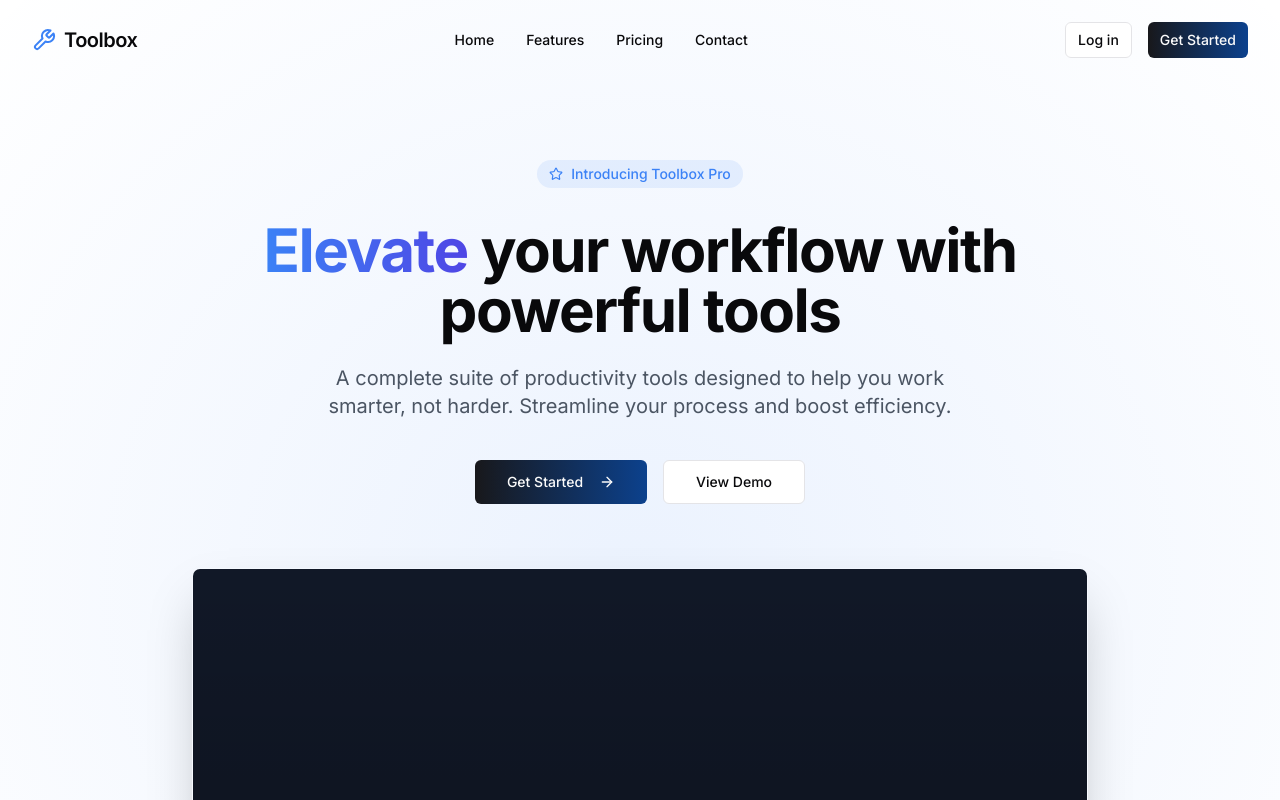
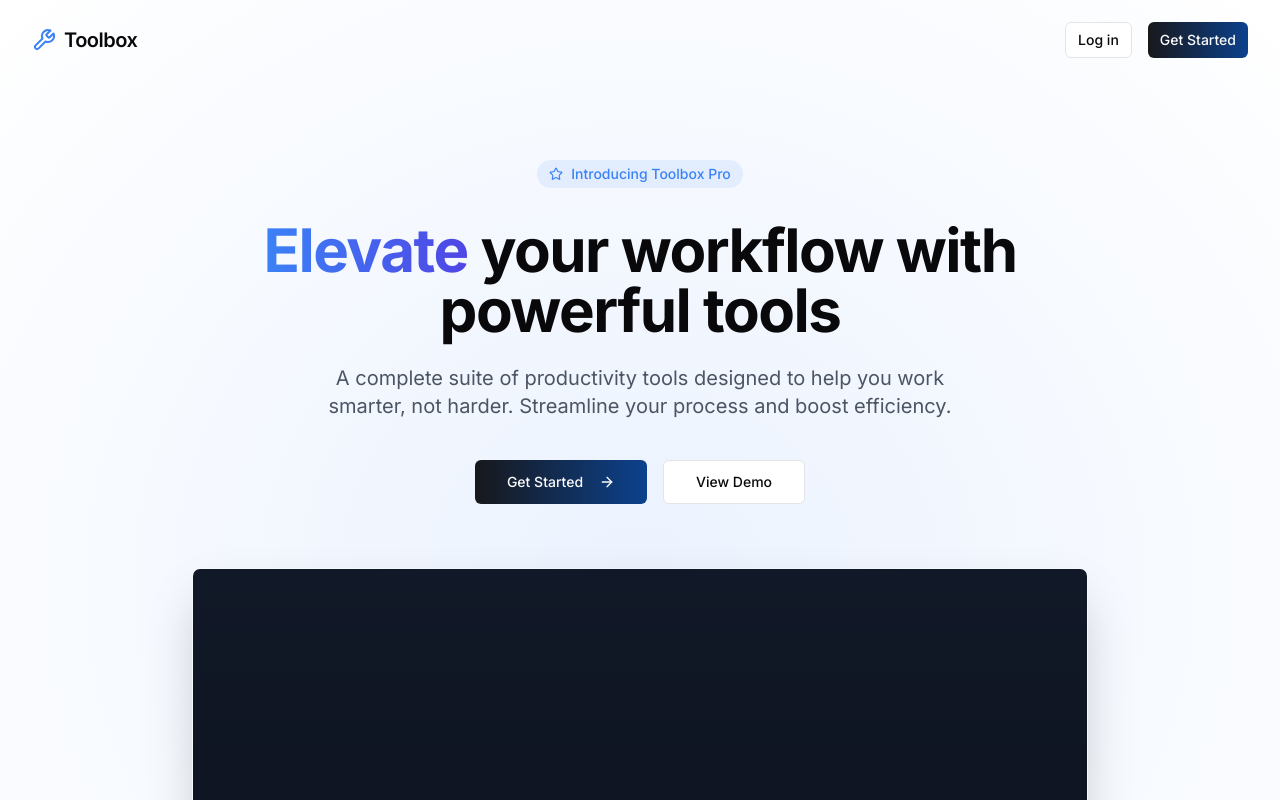
Before and after one commit to muslimmahmoud/vibrant-component-lab, a React (Vite) app: page / in a window 1280 px wide. Shown: the top 800 px of the page. Built offline with nearby package versions, Linux system fonts and the light colour scheme.

Commit message:
Remove unused code

```diff
--- a/src/components/Navbar.tsx
+++ b/src/components/Navbar.tsx
@@ -36,21 +36,6 @@ const Navbar = () => {
         <div className="flex items-center justify-between h-16 md:h-20">
           <Logo />
 
-          <nav className="hidden md:flex items-center space-x-8">
-            <Link to="/" className="text-sm font-medium hover:text-blue-500 transition-colors">
-              Home
-            </Link>
-            <Link to="/#features" className="text-sm font-medium hover:text-blue-500 transition-colors">
-              Features
-            </Link>
-            <Link to="/#pricing" className="text-sm font-medium hover:text-blue-500 transition-colors">
-              Pricing
-            </Link>
-            <Link to="/contact" className="text-sm font-medium hover:text-blue-500 transition-colors">
-              Contact
-            </Link>
-          </nav>
-
           <div className="hidden md:flex items-center space-x-4">
             <Button variant="outline" size="sm">
               Log in
@@ -72,36 +57,6 @@ const Navbar = () => {
         {/* Mobile Menu */}
         {isMobileMenuOpen && (
           <div className="md:hidden py-4 animate-fade-in">
-            <nav className="flex flex-col space-y-4 pb-4">
-              <Link
-                to="/"
-                className="text-sm font-medium px-4 py-2 hover:bg-gray-100 rounded-md"
-                onClick={() => setIsMobileMenuOpen(false)}
-              >
-                Home
-              </Link>
-              <Link
-                to="/#features"
-                className="text-sm font-medium px-4 py-2 hover:bg-gray-100 rounded-md"
-                onClick={() => setIsMobileMenuOpen(false)}
-              >
-                Features
-              </Link>
-              <Link
-                to="/#pricing"
-                className="text-sm font-medium px-4 py-2 hover:bg-gray-100 rounded-md"
-                onClick={() => setIsMobileMenuOpen(false)}
-              >
-                Pricing
-              </Link>
-              <Link
-                to="/contact"
-                className="text-sm font-medium px-4 py-2 hover:bg-gray-100 rounded-md"
-                onClick={() => setIsMobileMenuOpen(false)}
-              >
-                Contact
-              </Link>
-            </nav>
             <div className="grid grid-cols-2 gap-2 px-4 pt-2">
               <Button variant="outline" className="w-full" size="sm">
                 Log in
```
